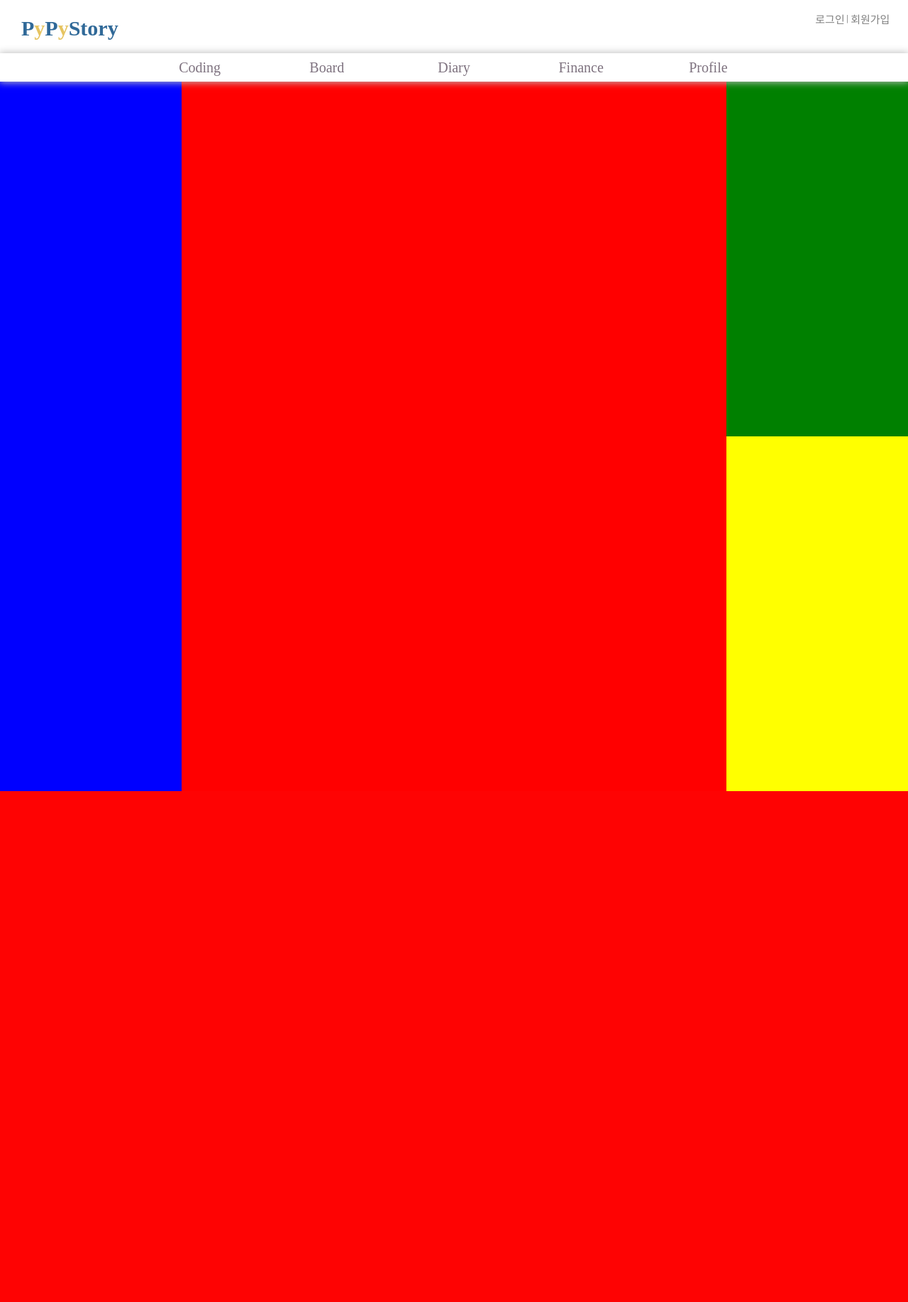
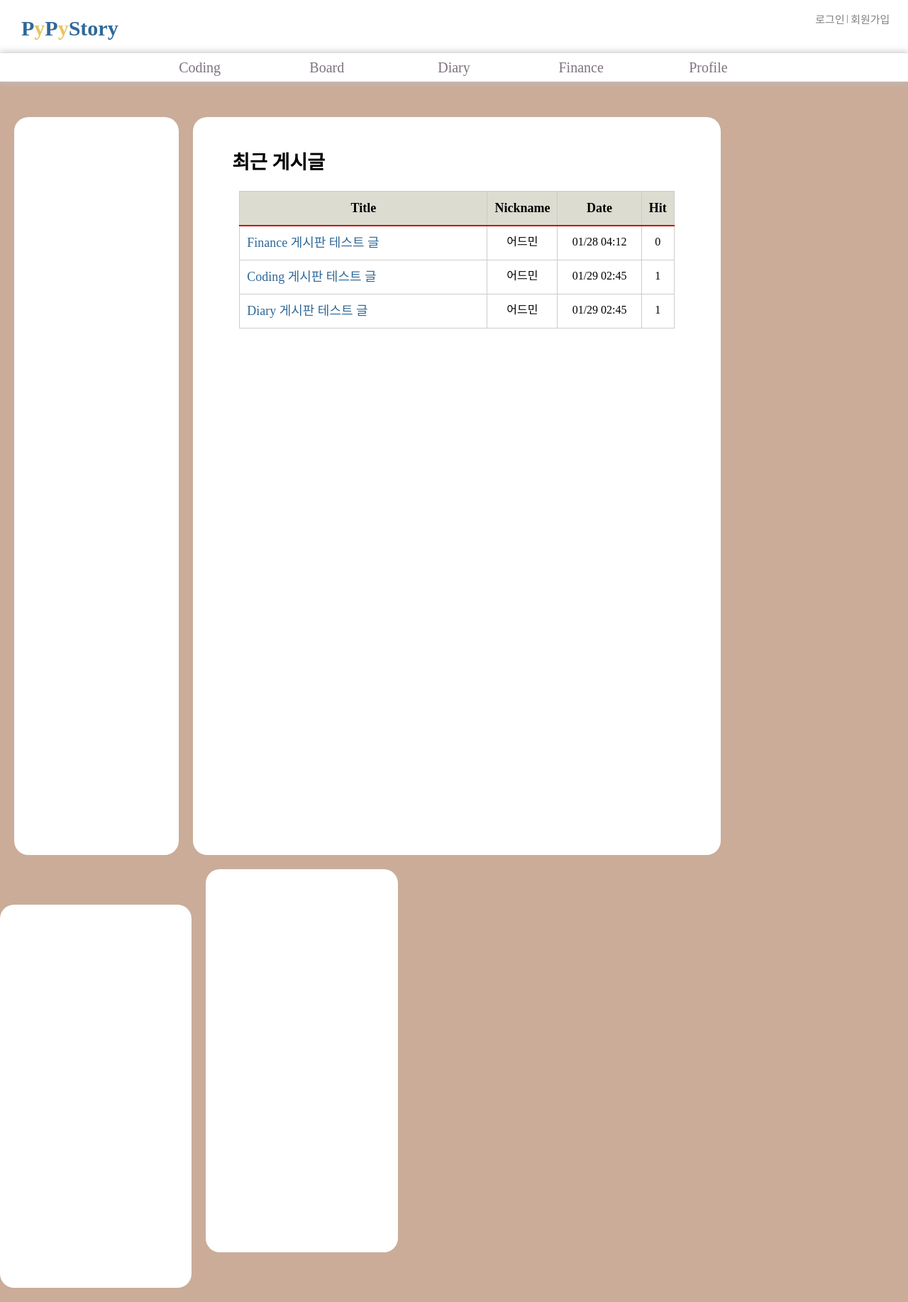
Before and after one commit to americano212/django-blog-project, a Django app: page / in a window 1280 px wide; the page is wider, and only the part inside the window is pictured. Shown: that part at 71% size. Before the commit the page ends 1115 px from the top of that part, so only its background shows below. Run offline with Django 3.2, Linux system fonts and the light colour scheme; data comes from the database, SQL or seed files in the repository; some libraries are stand-ins or nearby versions; some web fonts are replaced.

Commit message:
add blog_main top_board

```diff
--- a/BlogMain/templates/main/blog_main.html
+++ b/BlogMain/templates/main/blog_main.html
@@ -3,7 +3,8 @@
 {% load static %}
 
 {% block extrahead %}
-<link rel="stylesheet" href="{% static "css/blog_main.css" %}">
+<link rel="stylesheet" href="{% static "css/blog_main/blog_main_total.css" %}">
+<link rel="stylesheet" href="{% static "css/blog_main/blog_main_content.css" %}">
 {% endblock %}
 
 {% block title %}{% endblock %}
@@ -13,6 +14,29 @@
     <div class="sidebar">
     </div>
     <div class="main_content">
+        <div class="board_top">
+            <h2>최근 게시글</h2>
+            <table>
+                <thead>
+                    <tr>
+                        <th class="thead_title">Title</th>
+                        <th class="thead_nickname">Nickname</th>
+                        <th class="thead_date">Date</th>
+                        <th class="thead_hit">Hit</th>
+                    </tr>
+                </thead>
+                <tbody>
+                    {% for post in posts|slice:":3" %}
+                    <tr class="top_text">
+                        <td class="title"><a href="{{ post.get_absolute_url }}">{{ post.title }}</a></td>
+                        <td class="nickname">{{ post.writer.nickname }}</td>
+                        <td class="date">{{ post.modify_dt|date:"m/d  h:i" }}</td>
+                        <td class="hit">{{ post.hit }}</td>
+                    </tr>
+                    {% endfor %}
+                </tbody>
+            </table>
+        </div>
     </div>
     <div class="widget_1">
     </div>
--- a/BlogMain/urls.py
+++ b/BlogMain/urls.py
@@ -1,7 +1,8 @@
 from django.urls import path, re_path
 from BlogMain.views import *
+from BlogMain import views
 
 app_name = 'BlogMain'
 urlpatterns = [
-    path('',BlogMainHtml,name = 'BlogMainHtml'),
+    path('',views.TopLV.as_view(),name='top_listview'),
 ]
--- a/BlogMain/views.py
+++ b/BlogMain/views.py
@@ -1,5 +1,9 @@
 from django.shortcuts import render
+from django.views.generic import ListView
+from board.models import Post
 
 # Create your views here.
-def BlogMainHtml(request):
-    return render(request, 'main/blog_main.html')
+class TopLV(ListView):
+    model = Post
+    template_name = 'main/blog_main.html'
+    context_object_name = 'posts'
--- a/board/templates/board/post_all.html
+++ b/board/templates/board/post_all.html
@@ -38,7 +38,7 @@
             {% for post in posts %}
             <tbody>
                 <tr class="tb">
-                    <td class="idx">{{ post.id }}</td>
+                    <td class="idx">{{ forloop.revcounter }}</td>
                     <td class="title"><a href="{{ post.get_absolute_url }}">{{ post.title }}</a></td>
                     <td class="description"><a href="{{ post.get_absolute_url }}">{{ post.description }}</a></td>
                     <td class="nickname">{{ post.writer.nickname }}</td>
--- a/board/templates/taggit/taggit_post_list.html
+++ b/board/templates/taggit/taggit_post_list.html
@@ -29,7 +29,7 @@
             {% for post in object_list %}
             <tbody>
                 <tr class="tb">
-                    <td class="idx">{{ post.id }}</td>
+                    <td class="idx">{{ forloop.revcounter }}</td>
                     <td class="title"><a href="{{ post.get_absolute_url }}">{{ post.title }}</a></td>
                     <td class="description"><a href="{{ post.get_absolute_url }}">{{ post.description }}</a></td>
                     <td class="nickname">{{ post.writer.nickname }}</td>
--- a/board/views.py
+++ b/board/views.py
@@ -13,6 +13,7 @@ class PostLV(ListView):
     template_name = 'board/post_all.html'
     context_object_name = 'posts'
     paginate_by = 20 #한페이지의 갯수인듯
+
 
 class PostDV(DetailView):
     model = Post
--- a/static/css/blog_base_footer.css
+++ b/static/css/blog_base_footer.css
@@ -1,11 +1,5 @@
 footer {
-    width:100%;
-    height:100px;
-    position:absolute;
-    bottom:0;
-    background:#white;
-    text-align: center;
-    color: white;
+
 }
 .down_ad{
 
--- a/static/css/blog_base_total.css
+++ b/static/css/blog_base_total.css
@@ -2,4 +2,5 @@ html,body{
     padding: 0;
     margin: 0;
     font-size: 18px;
+    height: 100%;
 }
--- a/static/css/blog_main.css
+++ /dev/null
@@ -1,31 +0,0 @@
-body{
-    overflow-x: hidden;
-}
-.main_page{
-    width: 100%;
-    padding: 0;
-    margin: 0;
-}
-div{
-    float: left;
-}
-.sidebar{
-    width: 20%;
-    height: 1000px;
-    background: blue;
-}
-.main_content{
-    width: 60%;
-    height: 1000px;
-    background: red;
-}
-.widget_1{
-    width: 20%;
-    height: 500px;
-    background: green;
-}
-.widget_2{
-    width: 20%;
-    height: 500px;
-    background: yellow;
-}
--- /dev/null
+++ b/static/css/blog_main/blog_main_content.css
@@ -0,0 +1,71 @@
+
+.board_top{
+    margin-left: 5%;
+    margin-right: 5%;
+}
+.board_top{
+    font-family: 'GmarketSansMedium';
+}
+table {
+  border-collapse: collapse;
+  text-align: left;
+  line-height: 1.5;
+  border-left: 1px solid #ccc;
+  margin: 20px 10px;
+}
+thead{
+    text-align: center;
+}
+tbody{
+    font-size: 16px;
+}
+.thead_title{
+    width: 60%;
+}
+.thead_date{
+    width: 20%;
+}
+.thead_hit{
+    width: 3%;
+    text-align: center;
+}
+.hit, .nickname,.date{
+    text-align: center;
+}
+.title a{
+    text-decoration: none;
+    font-size: 18px;
+}
+.title a:link{
+    color: #306998;
+}
+.title a:visited{
+    color: #306998;
+}
+.title a:hover{
+    color: black;
+}
+table thead th {
+  padding: 10px;
+  font-weight: bold;
+  border-top: 1px solid #ccc;
+  border-right: 1px solid #ccc;
+  border-bottom: 2px solid #c00;
+  background: #dcdcd1;
+}
+table tbody th {
+  width: 150px;
+  padding: 10px;
+  font-weight: bold;
+  vertical-align: top;
+  border-right: 1px solid #ccc;
+  border-bottom: 1px solid #ccc;
+  background: #ececec;
+}
+table td {
+  width: 350px;
+  padding: 10px;
+  vertical-align: top;
+  border-right: 1px solid #ccc;
+  border-bottom: 1px solid #ccc;
+}
--- /dev/null
+++ b/static/css/blog_main/blog_main_total.css
@@ -0,0 +1,58 @@
+body{
+    overflow-x: hidden;
+}
+body{
+    background-color: #CAAC99;
+
+}
+.main_page{
+    width: 100%;
+    padding: 0;
+    margin: 0;
+    min-height: 100%;
+    text-decoration: none;
+}
+div{
+    float: left;
+}
+
+.sidebar{
+    width: 15%;
+    height: 1000px;
+    background: white;
+    margin: 20px;
+    border-radius: 20px;
+    margin-top: 50px;
+    padding: 20px;
+}
+.main_content{
+    width: 55%;
+    height: 1000px;
+    background: white;
+    margin: 20px;
+    border-radius: 20px;
+    margin-top: 50px;
+    margin-left: 0;
+    padding: 20px;
+
+}
+.widget_1{
+    width: 18%;
+    height: 500px;
+    background: white;
+    margin: 20px;
+    border-radius: 20px;
+    margin-top: 50px;
+    margin-left: 0;
+    padding: 20px;
+}
+.widget_2{
+    width: 18%;
+    height: 500px;
+    background: white;
+    margin: 20px;
+    border-radius: 20px;
+    margin-left: 0;
+    margin-top: 0;
+    padding: 20px;
+}
```
Also changed, not shown: 1 other file.
